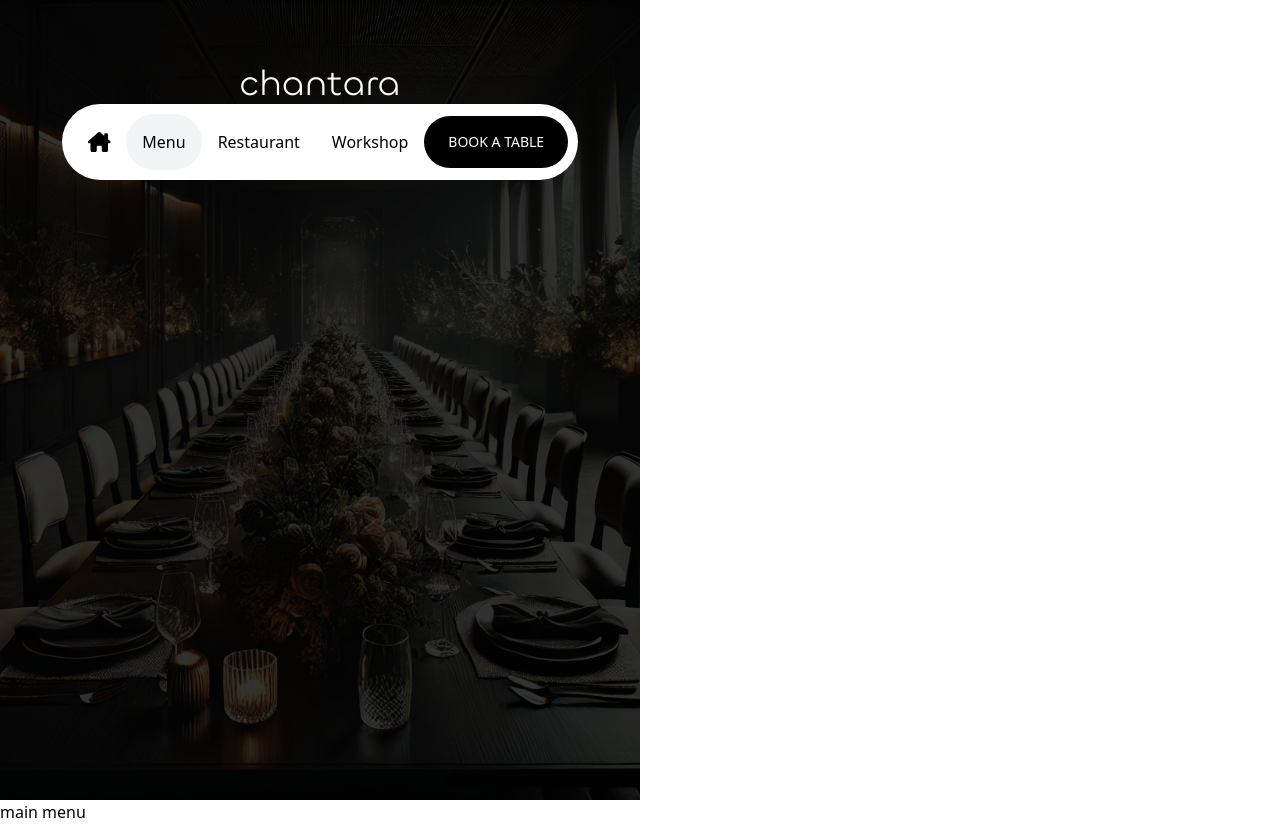
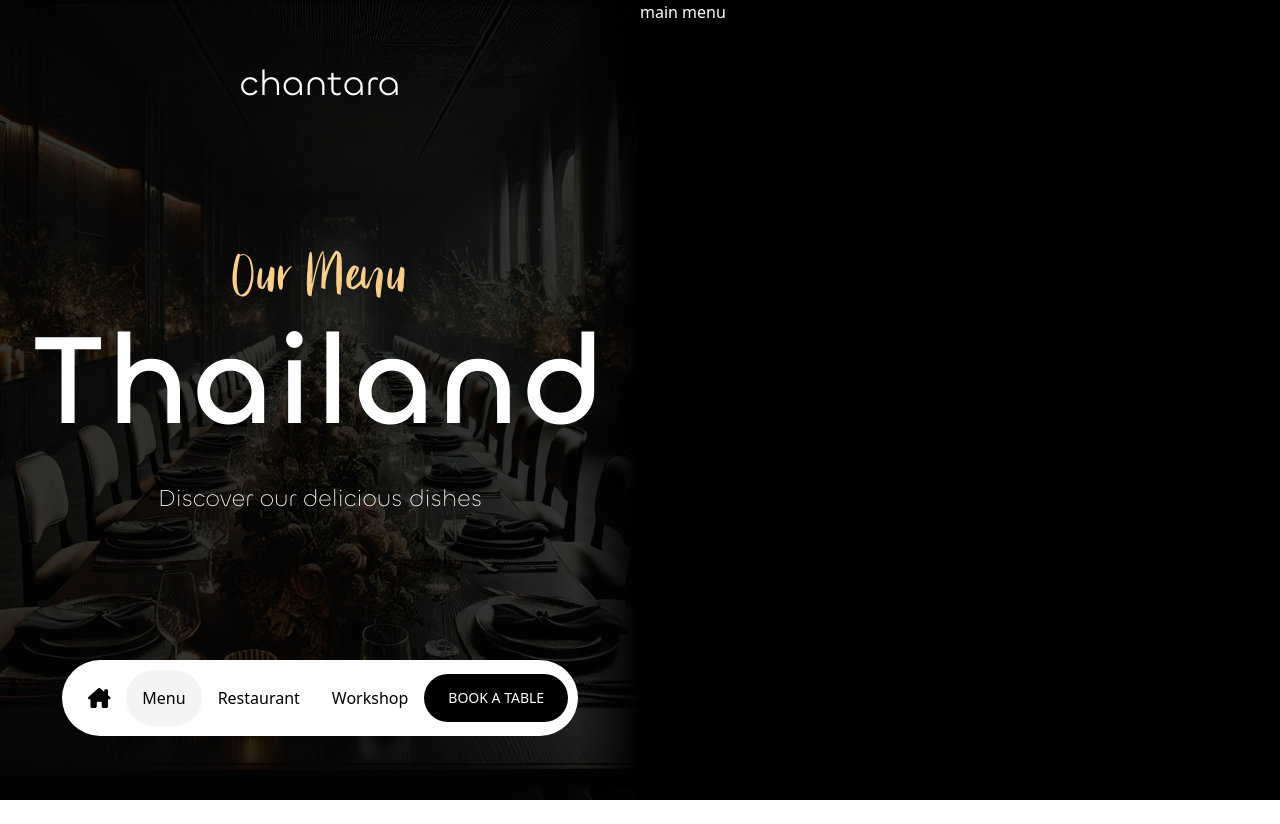
Before and after one commit to dziekiczan1/thai-restaurant, a Next.js app: page /menu in a window 1280 px wide. After the commit the page ends 800 px from the top, so only its background shows below. Built offline with nearby package versions, Linux system fonts and the light colour scheme.

Commit message:
add section info component

```diff
--- a/app/(main)/layout.tsx
+++ b/app/(main)/layout.tsx
@@ -1,23 +1,51 @@
+"use client";
+
 import type { PropsWithChildren } from "react";
+import { usePathname } from "next/navigation";
 import { Header } from "@/components/header";
 import { Menu } from "@/components/menu";
+import { SectionInfo } from "@/components/section-info";
 
 const MainLayout = ({ children }: PropsWithChildren) => {
+  const pathname = usePathname();
+
+  const sectionData: Record<
+    string,
+    { title: string; description: string; bgImage: string }
+  > = {
+    "/about": {
+      title: "About Us",
+      description: "Learn more about us",
+      bgImage: "/main.webp",
+    },
+    "/menu": {
+      title: "Our Menu",
+      description: "Discover our delicious dishes",
+      bgImage: "/main.webp",
+    },
+  };
+
+  const { title, description, bgImage } = sectionData[pathname] || {
+    title: "Welcome",
+    description: "Explore our website",
+    bgImage: "/main.webp",
+  };
+
   return (
-    <>
+    <div className="flex">
       <div
-        className={`relative flex flex-col min-h-screen w-1/2 bg-cover bg-center bg-no-repeat bg-[url(/main.webp)]`}
+        className="relative flex flex-col min-h-screen w-1/2 bg-cover bg-center bg-no-repeat transition-all duration-500"
+        style={{ backgroundImage: `url(${bgImage})` }}
       >
-        <div className="absolute inset-0 bg-black/80"></div>
+        <div className="absolute inset-0 bg-black/80 after:content-[''] after:right-0 after:top-0 after:bottom-0 after:w-16 after:absolute after:bg-gradient-to-l after:from-black after:to-transparent"></div>
         <Header />
+        <SectionInfo title={title} description={description} />
         <Menu />
       </div>
-      <div>
-        <main>
-          <div>{children}</div>
-        </main>
-      </div>
-    </>
+      <main className="bg-black text-white w-1/2">
+        <div>{children}</div>
+      </main>
+    </div>
   );
 };
 
--- a/components/menu.tsx
+++ b/components/menu.tsx
@@ -30,7 +30,7 @@ export const Menu = () => {
             key={index}
             className={`p-4 text-base ${
               pathname === item.href ? "bg-gray-100 rounded-full" : "text-black"
-            } ${index === menuItems.length - 1 ? "text-white uppercase bg-black rounded-full text-sm px-6" : ""}`}
+            } ${index === menuItems.length - 1 ? "flex items-center text-white uppercase bg-black h-12 rounded-full text-sm px-6" : ""}`}
           >
             <a href={item.href}>{item.icon || item.name}</a>
           </li>
--- /dev/null
+++ b/components/section-info.tsx
@@ -0,0 +1,18 @@
+interface SectionInfoProps {
+  title: string;
+  description: string;
+}
+
+export const SectionInfo = ({ title, description }: SectionInfoProps) => {
+  return (
+    <div className="flex flex-col justify-center items-center w-full flex-1 relative">
+      <p className="font-bitter text-primary text-7xl">{title}</p>
+      <h2 className="font-chillax text-white text-9xl font-medium tracking-wide">
+        Thailand
+      </h2>
+      <p className="font-chillax text-center text-white text-2xl/10 font-light mt-8 max-w-xl">
+        {description}
+      </p>
+    </div>
+  );
+};
```
